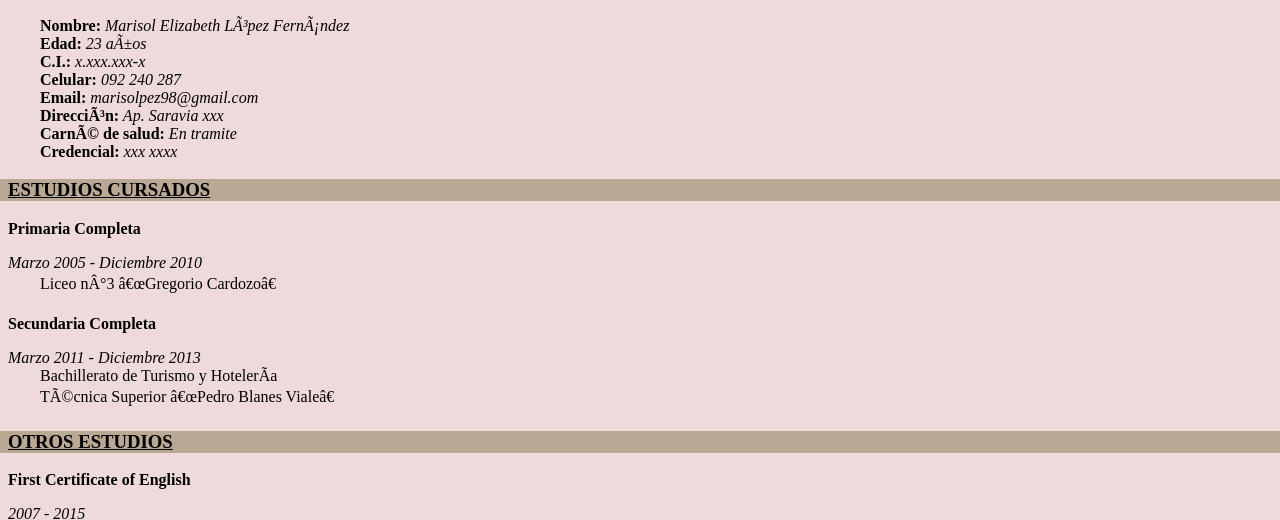
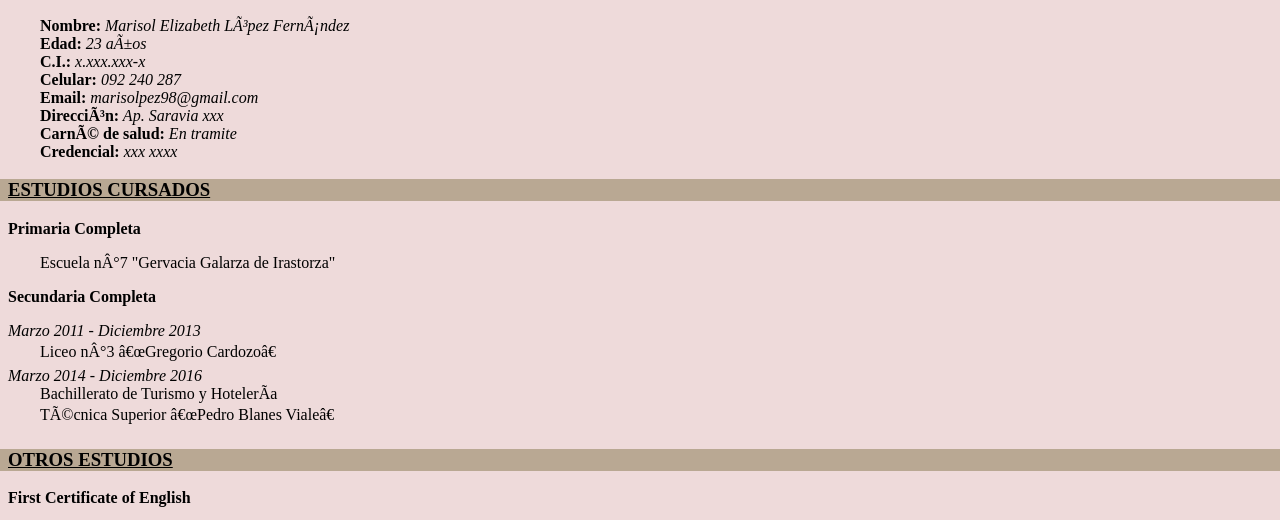
Before and after one commit to MarisolLpez/trabajo-7-marisolc15, a plain HTML site: page index.html in a window 1280 px wide. Shown: the part 274-794 px from the top of the page. Drawn offline with Linux system fonts and the light colour scheme.

Commit message:
Update index.html

```diff
--- a/index.html
+++ b/index.html
@@ -27,10 +27,12 @@
         <section>
             <h3><span>Estudios Cursados</span></h3>
                 <dl>Primaria Completa</dl>
-                    <dt>Marzo 2005 - Diciembre 2010</dt>
-                        <dd>Liceo n°3 “Gregorio Cardozo”</dd>
+                    <dt><Marzo 2005 - Diciembre 2010/dt>
+                        <dd>Escuela n°7 "Gervacia Galarza de Irastorza"</dd>
                 <dl>Secundaria Completa</dl>
                     <dt>Marzo 2011 - Diciembre 2013</dt>
+                        <dd>Liceo n°3 “Gregorio Cardozo”</dd>
+                    <dt>Marzo 2014 - Diciembre 2016</dt>
                         <dd>Bachillerato de Turismo y Hotelería <br> Técnica Superior “Pedro Blanes Viale”</dd>
         </section>
         <section>
```
